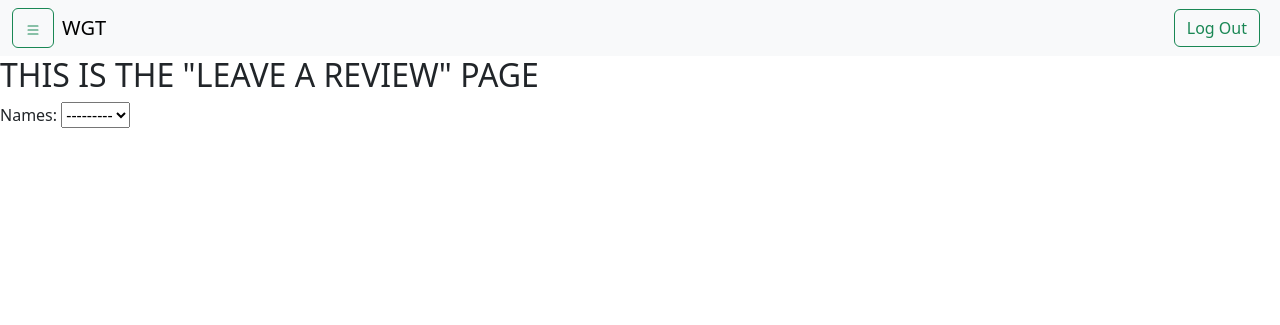
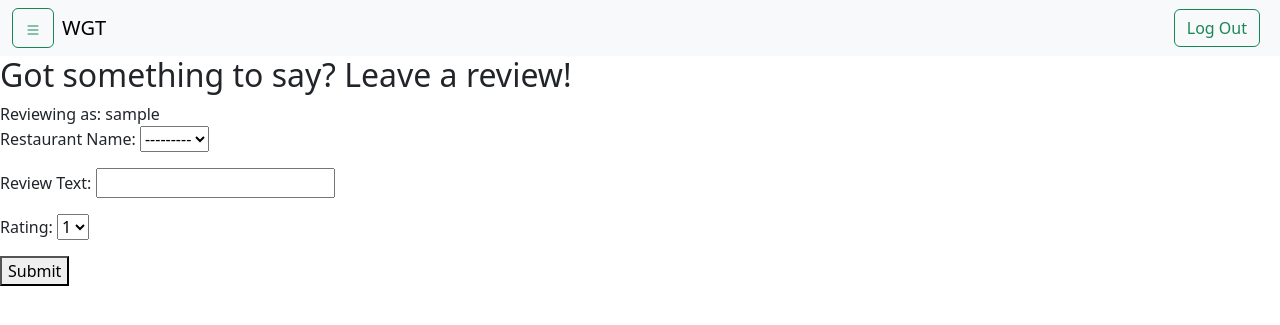
Before and after one commit to Runz99/NTU-SC2006-SOFTWARE-ENGINEERING-PROJECT, a Django app: page /leave-reviews/ in a window 1280 px wide. Shown: the top 325 px of the page. Run offline with Django 4.2, Linux system fonts and the light colour scheme; the visitor is signed in with stand-in values (Sample User, id 1); data that the repository does not hold is empty.

Commit message:
Finished reviews page

```diff
--- a/SC2006_Project/base/admin.py
+++ b/SC2006_Project/base/admin.py
@@ -13,5 +13,5 @@ class restaurantAdmin(ImportExportModelAdmin,admin.ModelAdmin):
 
 @admin.register(review)
 class reviewAdmin(ImportExportModelAdmin,admin.ModelAdmin):
-    list_display = ['user_name', 'restaurant_name', 'address', 'restaurant_rating', 'restaurant_review']
-    search_fields = ('user_name', 'restaurant_name', 'restaurant_rating')
+    list_display = ['user_name', 'address', 'restaurant_review','restaurant_rating']
+    search_fields = ('user_name', 'restaurant_rating')
--- a/SC2006_Project/base/forms.py
+++ b/SC2006_Project/base/forms.py
@@ -1,10 +1,16 @@
 from django import forms
 from .models import *
 from .models import restaurant
+from .models import review
+
+ratingChoice = [('1','1'),('2','2'),('3','3'),('4','4'),('5','5'),]
 
 
-class restaurantDropForm(forms.Form):
-
-    Names = forms.ModelChoiceField(
-        queryset=restaurant.objects.values_list("address")
-    )
+class reviewForm(forms.Form):
+    #user_name = forms.CharField(max_length = 100)
+    address = forms.ModelChoiceField(
+            queryset=restaurant.objects.all().order_by("address"),
+            label = "Restaurant Name"
+            )
+    restaurant_review = forms.CharField(label = "Review Text", max_length=100000)
+    restaurant_rating = forms.CharField(label = "Rating", widget=forms.Select(choices=ratingChoice))
--- a/SC2006_Project/base/templates/base/leave_reviews.html
+++ b/SC2006_Project/base/templates/base/leave_reviews.html
@@ -2,25 +2,25 @@
 
 {% block content %}
 
-<h2>THIS IS THE "LEAVE A REVIEW" PAGE</h2>
+<h2>Got something to say? Leave a review!</h2>
 
-<form method=POST action="">
-    {{ restaurantList }}
-</form>
+{% if user.is_authenticated %}
+Reviewing as: {{ user.username }}
+  <form method="post" name="review">
+      {% csrf_token %}
+      {{ review.as_p }}
+      <button type="submit">Submit
+      </button>
+  </form>
 
-<table>
-
-    {% for item in query_results %}
-    <tr>
-        <td>{{ item.name }}</td>
-        <td>{{ item.address }}</td>
-        <td>{{ item.restaurant_rating }}</td>
-        <td>{{ item.cuisine }}</td>
-        <td>{{ item.lat }}</td>
-        <td>{{ item.lon }}</td>
-        <td>{{ item.opening_hours }}</td>
-    </tr>
-    {% endfor %}
-</table>
-
+  {% if messages %}
+  <ul class="messages">
+      {% for message in messages %}
+      <li  {% if message.tags %} class=" {{ message.tags }} " {% endif %}> {{ message }} </li>
+      {% endfor %}
+  </ul>
+  {% endif %}
+{% else %}
+  <p>You are not logged in</p>
+{% endif %}
 {% endblock content%}
--- a/SC2006_Project/base/views.py
+++ b/SC2006_Project/base/views.py
@@ -7,10 +7,11 @@ from django.contrib.auth.decorators import login_required
 from django.contrib.auth.forms import UserCreationForm
 from django.db import models
 from .models import restaurant
+from .models import review
 from django.views.generic.list import ListView
 from django.views.generic import CreateView
 from .forms import *
-from .forms import restaurantDropForm
+from .forms import reviewForm
 import requests
 import json
 
@@ -83,10 +84,24 @@ def findNearestRestaurant(request):
     return render(request, 'base/find_nearest_restaurant.html', context)
 
 def leaveReviews(request):
-    allRestaurants = restaurant.objects.all()
-    restaurantList = restaurantDropForm()
-    context = {'allRestaurants':allRestaurants, 'restaurantList':restaurantList}
-    return render(request, 'base/leave_reviews.html', context)
+    form = reviewForm(request.POST or None)
+
+    if request.method == 'POST':
+        user_nameV = request.user.username
+        form = reviewForm(request.POST)
+        if form.is_valid():
+            addressV = form.cleaned_data['address']
+            restaurant_reviewV = form.cleaned_data['restaurant_review']
+            restaurant_ratingV = form.cleaned_data['restaurant_rating']
+            userReview = review(user_name = user_nameV, address = addressV, restaurant_review = restaurant_reviewV, restaurant_rating = restaurant_ratingV)
+            userReview.save()
+            form = reviewForm()
+            messages.success(request, 'Review submission successful! Thank you!')
+            return render(request, 'base/leave_reviews.html', {'review' :form})
+        else:
+            form = reviewForm()
+            return render(request, 'base/leave_reviews.html', {'review' :form})
+    return render(request, 'base/leave_reviews.html', {'review' :form})
 
 
 def contact(request):
```
Also changed, not shown: SC2006_Project/base/models.py (+4 -3 lines), SC2006_Project/base/migrations/0007_remove_review_restaurant_name.py (added), SC2006_Project/base/migrations/0008_alter_review_restaurant_rating.py (added), SC2006_Project/base/migrations/0009_alter_review_restaurant_rating.py (added), SC2006_Project/base/migrations/0010_alter_review_address.py (added), SC2006_Project/base/migrations/0011_alter_review_restaurant_rating.py (added).
